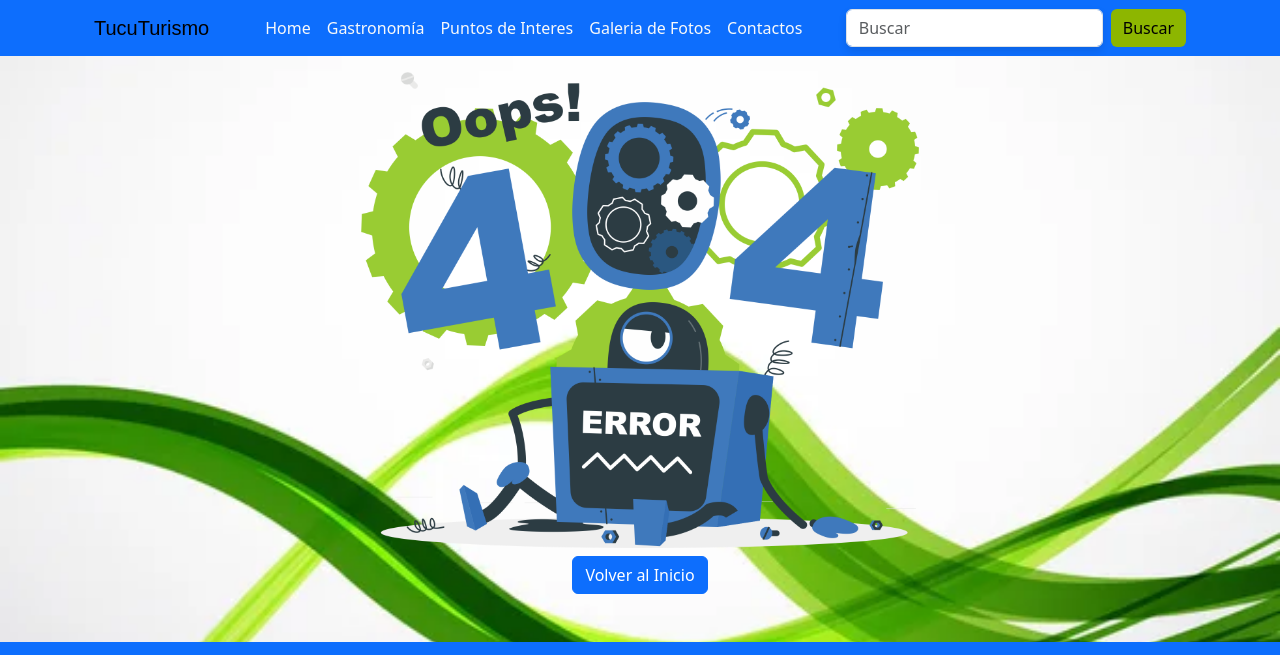
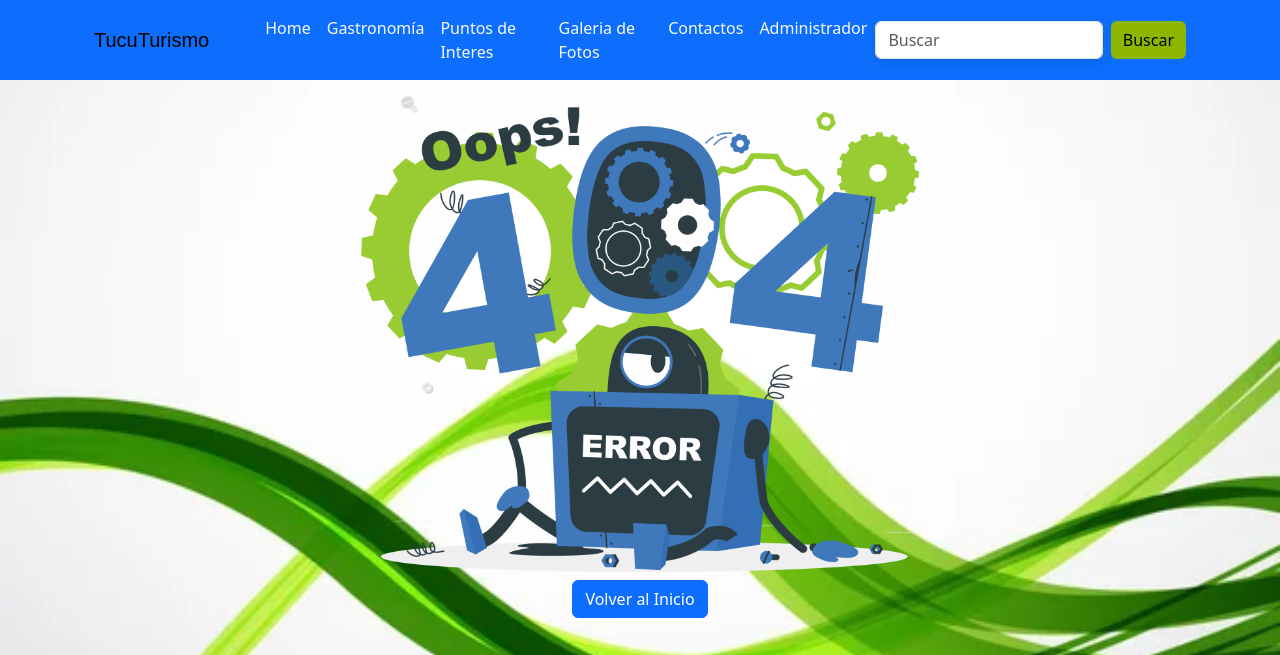
Before and after one commit to eduardoTrigo/tucuTurismo, a plain HTML site: page not-found.html in a window 1280 px wide. Shown: the top 655 px of the page. Drawn offline with nearby package versions, Linux system fonts and the light colour scheme; a web font is replaced by a local one.

Commit message:
Administrador

```diff
--- a/not-found.html
+++ b/not-found.html
@@ -38,6 +38,7 @@
                             <a class="nav-link text-light" href="puntosint.html">Puntos de Interes</a>
                             <a class="nav-link text-light" href="not-found.html">Galeria de Fotos</a>
                             <a class="nav-link text-light" href="contacto.html">Contactos</a>
+                            <a class="nav-link text-light" href="administrador.html">Administrador</a>
                         </div>
                         <form class="d-flex" role="search">
                             <input class="form-control me-2" type="search" placeholder="Buscar" aria-label="Search">
```
